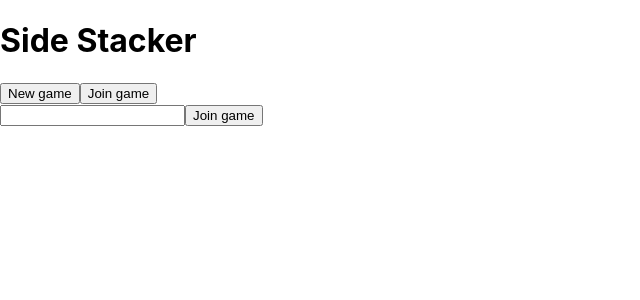
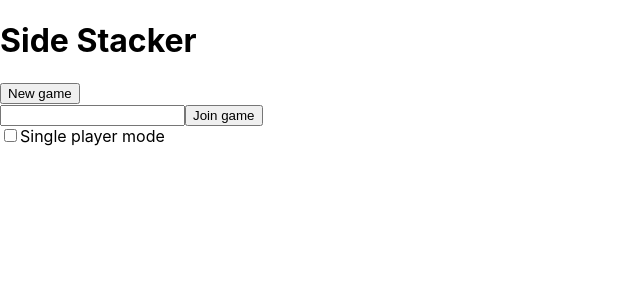
Before and after one commit to trandromeda/side-stacker, a React (Create React App) app in the folder client/: page / in a window 1280 px wide. Shown: the top 300 px of the page, without its empty margins (0-640 px from the left). Built offline with nearby package versions, Linux system fonts and the light colour scheme; no server answers.

Commit message:
feature: add single player mode

```diff
--- a/client/src/App.tsx
+++ b/client/src/App.tsx
@@ -6,10 +6,12 @@ function App() {
     const [gameId, setGameId] = useState<number | undefined>(undefined);
     const [hasStarted, setHasStarted] = useState<boolean>(false);
     const [gamesPlayed, setGamesPlayed] = useState<number>(0);
+    const [isSinglePlayer, setIsSinglePlayer] = useState(false);
+
 
     const handleNewGame = () => {
-        setGameId(undefined)
-        setGamesPlayed(gp => gp + 1)
+        setGameId(undefined);
+        setGamesPlayed((gp) => gp + 1);
         setHasStarted(true);
     };
 
@@ -26,13 +28,21 @@ function App() {
             <div>
                 <button onClick={handleNewGame}>New game</button>
 
-                <button>Join game</button>
                 <form onSubmit={(event) => handleJoinGame(event)}>
                     <input type="text" id="room"></input>
                     <button type="submit">Join game</button>
                 </form>
+
+                <label>
+                    <input
+                        type="checkbox"
+                        checked={isSinglePlayer}
+                        onChange={() => setIsSinglePlayer(!isSinglePlayer)}
+                    />
+                    Single player mode
+                </label>
             </div>
-            {hasStarted && <Game id={gameId} gamesPlayed={gamesPlayed} />}
+            {hasStarted && <Game id={gameId} gamesPlayed={gamesPlayed} isSinglePlayer={isSinglePlayer} />}
             <ReactQueryDevtools initialIsOpen={true} />
         </div>
     );
--- a/client/src/components/Dashboard.tsx
+++ b/client/src/components/Dashboard.tsx
@@ -3,9 +3,10 @@ import { GameState, Player } from "../types/game.types";
 interface DashboardProps {
     game: GameState;
     player: Player;
+    isSinglePlayer: boolean;
 }
 
-function Dashboard({ game, player }: DashboardProps) {
+function Dashboard({ game, player, isSinglePlayer }: DashboardProps) {
     return (
         <>
             <h3>Room: {game.id}</h3>
@@ -16,7 +17,7 @@ function Dashboard({ game, player }: DashboardProps) {
                 </>
             ) : (
                 <div>
-                    <p>You are player {player}.</p>
+                    {!isSinglePlayer && <p>You are player {player}.</p>}
                     <p>It is currently player {game.currentPlayer}'s turn.</p>
                 </div>
             )}
--- a/client/src/components/Game.tsx
+++ b/client/src/components/Game.tsx
@@ -11,6 +11,7 @@ import { ENDPOINT, useGameQuery } from "../utils/gameQuery";
 interface GameProps {
     id?: number;
     gamesPlayed: number;
+    isSinglePlayer: boolean;
 }
 
 const DIMENSIONS = 7;
@@ -22,7 +23,7 @@ const initialGameState: GameState = {
 };
 const socket = io("http://localhost:9001");
 
-function Game({ id, gamesPlayed }: GameProps) {
+function Game({ id, gamesPlayed, isSinglePlayer }: GameProps) {
     const [board, setBoard] = useState<Board>(createBoard(DIMENSIONS));
     const [game, setGame] = useImmer<GameState>(initialGameState);
     const [player, setPlayer] = useState<Player>(undefined);
@@ -105,10 +106,10 @@ function Game({ id, gamesPlayed }: GameProps) {
 
     return (
         <>
-            <Dashboard game={game} player={player} />
+            <Dashboard game={game} player={player} isSinglePlayer={isSinglePlayer} />
             <BoardComponent
                 board={board}
-                isCurrentTurn={game.currentPlayer === player}
+                isCurrentTurn={game.currentPlayer === player || isSinglePlayer}
                 handlePlayerTurn={handlePlayerTurn}
                 winningPositions={game.winningPositions}
             ></BoardComponent>
```
